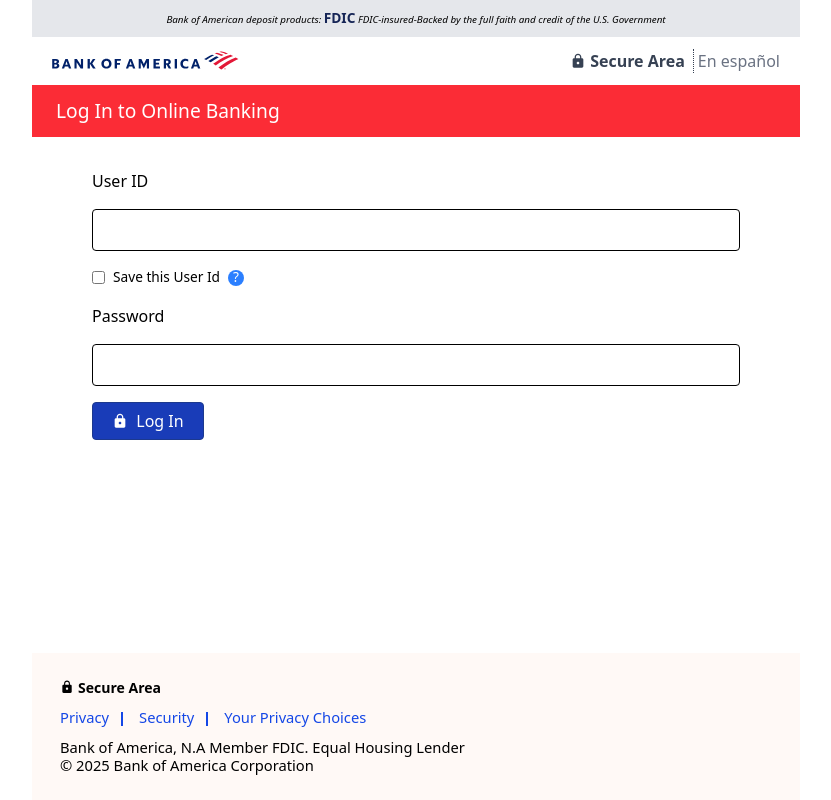
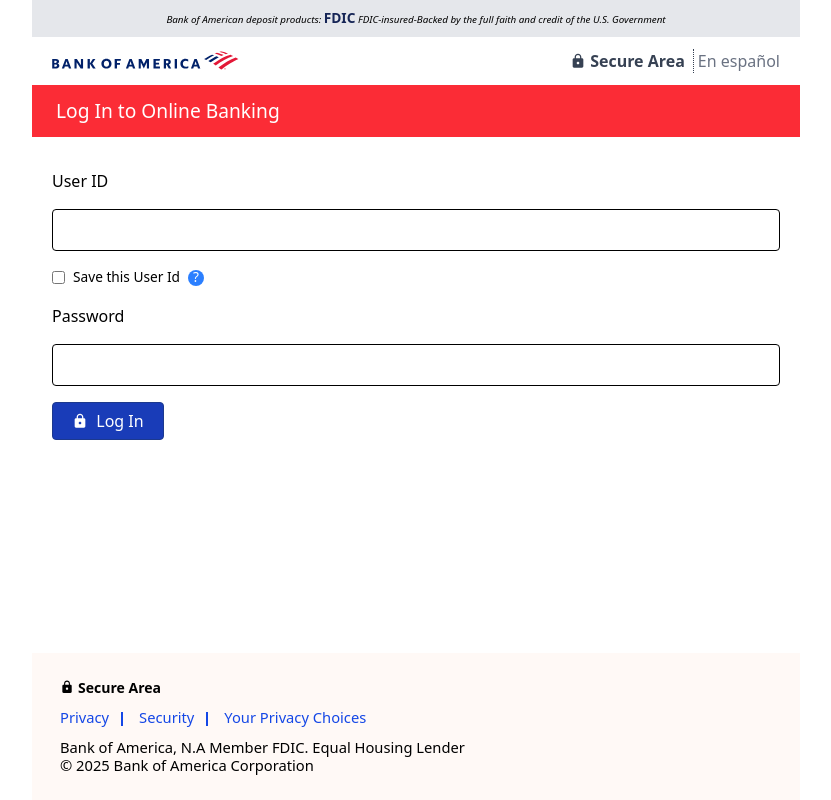
Before and after one commit to OmodaraAyo/man-of-the-people, a React (Vite) app: page / in a window 1280 px wide. Shown: the whole page, without its empty margins (224-1055 px from the left). Built offline with nearby package versions, Linux system fonts and the light colour scheme.

Commit message:
working...

```diff
--- a/src/auth/Login.jsx
+++ b/src/auth/Login.jsx
@@ -61,7 +61,7 @@
       </div>
 
       {/* Row 4 */}
-      <div className="container mx-auto px-15 py-8 flex-grow">
+      <div className="container mx-auto px-6 sm:px-5 py-8 flex-grow">
         <form onSubmit={handleSubmit} className="flex flex-col gap-4">
           {/* User ID */}
           <label htmlFor="UserId">User ID</label>
```
